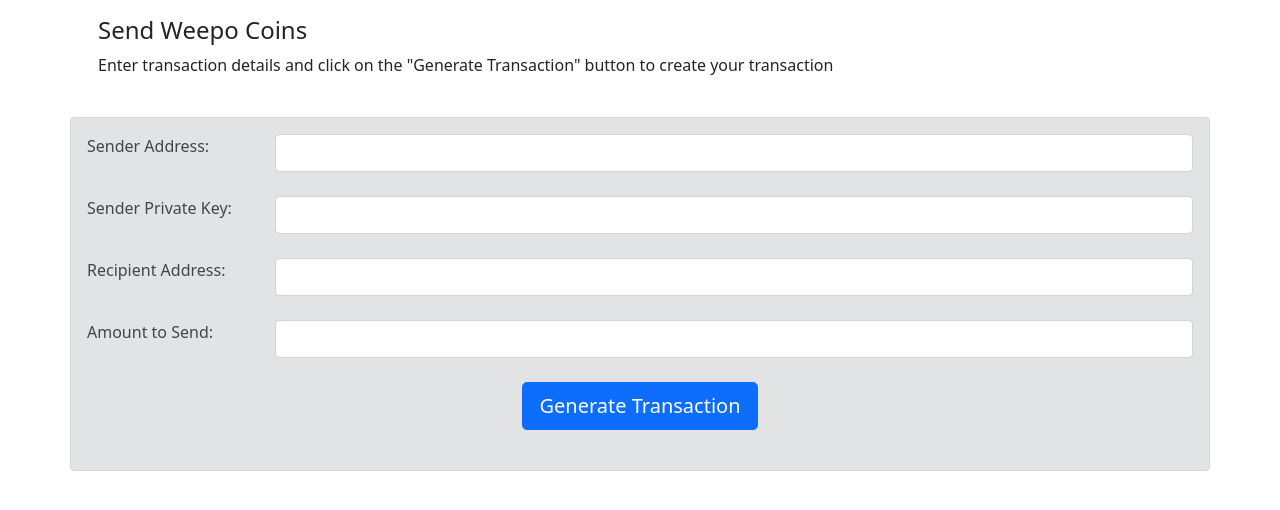
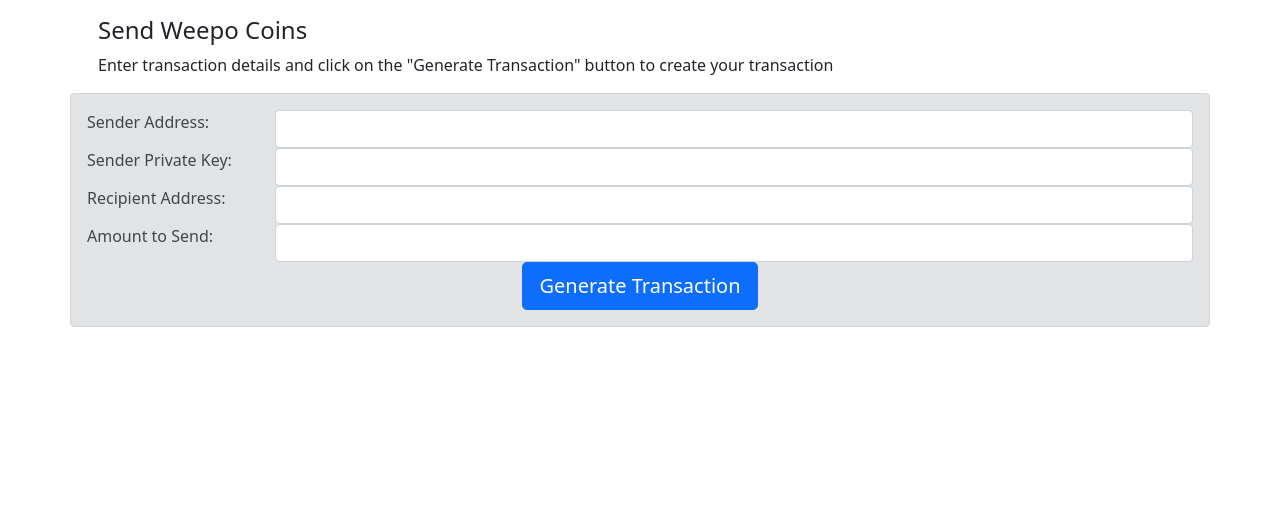
Before and after one commit to ForrusFire/weepochain, a Flask app: template weepochain/client/templates/create_transaction.html in a window 1280 px wide. Shown: the part 56-566 px from the top of the page. Run offline with Flask 2, Linux system fonts and the light colour scheme; the template is opened without the code that fills it, so the values that code supplies are empty.

Commit message:
removed html breaks

```diff
--- a/weepochain/blockchain/static/styles.css
+++ b/weepochain/blockchain/static/styles.css
@@ -1,6 +1,8 @@
 /* SCBC April 2021 by Sam Chun */
 
 .scbc-hidden{display:none;}
+.scbc-breaktop{margin-top:18px;}
+.scbc-large-marginbottom{margin-bottom:40px;}
 
 .spinner, .spinner:before, .spinner:after{border-radius: 50%;}
 .spinner{color:#ffffff; font-size:22px; text-indent:-99999px; margin:0px auto; position:relative; width:20px; height:20px; box-shadow:inset 0 0 0 2px;
--- a/weepochain/blockchain/templates/settings.html
+++ b/weepochain/blockchain/templates/settings.html
@@ -17,7 +17,6 @@
 		<link rel="stylesheet" type="text/css" href="https://cdn.datatables.net/1.10.24/css/jquery.dataTables.css">
 		<link rel="stylesheet" href="../static/styles.css">
 	</head>
-
 
 	<body>
 		<!--Navbar-->
@@ -61,9 +60,7 @@
                     </div>
                 </div>
 
-                <br>
-
-                <div class="row">
+                <div class="row scbc-breaktop">
                     <div class="col-lg-12 text-center">
                         <input type="button" id="add_node_button" class="btn btn-primary btn-lg" value="Add Nodes">
                     </div>
@@ -86,7 +83,6 @@
             </div>
         </div>
 
-
 		<!--Scripts-->
 		<script src="https://ajax.googleapis.com/ajax/libs/jquery/3.5.1/jquery.min.js"></script>
 		<script type="text/javascript" charset="utf8" src="https://cdn.datatables.net/1.10.24/js/jquery.dataTables.js"></script>
--- a/weepochain/client/static/styles.css
+++ b/weepochain/client/static/styles.css
@@ -1,3 +1,5 @@
 /* SCC April 2021 by Sam Chun */
 
 .scc-hidden{display:none;}
+.scc-breaktop{margin-top:24px;}
+.scc-large-breaktop{margin-top:48px;}
--- a/weepochain/client/templates/create_transaction.html
+++ b/weepochain/client/templates/create_transaction.html
@@ -16,7 +16,6 @@
 			integrity="sha384-eOJMYsd53ii+scO/bJGFsiCZc+5NDVN2yr8+0RDqr0Ql0h+rP48ckxlpbzKgwra6" crossorigin="anonymous">
 		<link rel="stylesheet" href="/static/styles.css">
 	</head>
-
 
 	<body>
 		<!--Navbar-->
@@ -42,7 +41,6 @@
 			</div>
 		</nav>
 
-
 		<!--Transaction Creator-->
         <div class="container">
             <div class="row">
@@ -55,9 +53,7 @@
             </div>
         </div>
 
-        <br>
-
-        <div class="container alert alert-secondary">
+        <div class="container alert alert-secondary scc-breaktop">
             <form id="transaction_form">
                 <div class="row">
                     <label class="col-sm-2">Sender Address:</label>
@@ -66,45 +62,34 @@
                     </div>
                 </div>
 
-                <br>
-
-                <div class="row">
+                <div class="row scc-breaktop">
                     <label class="col-sm-2">Sender Private Key:</label>
                     <div class="col-sm-10">
                         <input type="text" name="sender_private_key" id="sender_private_key" rows="2" class="form-control">
                     </div>
                 </div>
 
-                <br>
-
-                <div class="row">
+                <div class="row scc-breaktop">
                     <label class="col-sm-2">Recipient Address:</label>
                     <div class="col-sm-10">
                         <input type="text" name="recipient" id="recipient" rows="2" class="form-control">
                     </div>
                 </div>
 
-                <br>
-
-                <div class="row">
+                <div class="row scc-breaktop">
                     <label class="col-sm-2">Amount to Send:</label>
                     <div class="col-sm-10">
                         <input type="text" name="amount" id="amount" rows="2" class="form-control">
                     </div>
                 </div>
 
-                <br>
-
-                <div class="row">
+                <div class="row scc-breaktop">
                     <div class="col-lg-12 text-center">
                         <input type="button" id="generate_transaction" class="btn btn-primary btn-lg" value="Generate Transaction">
                     </div>
                 </div>
-
-                <br>
             </form>
         </div>
-
 
         <!--Transction Modal-->
         <div class="modal modal-alert fade" id="transactionModal" tabindex="-1" role="dialog" aria-labelledby="transactionModal" aria-hidden="true">
@@ -162,7 +147,6 @@
             </div>
         </div>
 
-
         <!-- Alert Message for successful transaction -->
         <div class="modal modal-alert fade" id="success_transaction_modal" tabindex="-1" role="dialog" aria-labelledby="successModal" aria-hidden="true">
             <div class="modal-dialog">
@@ -185,7 +169,6 @@
             </div>
         </div>
 
-
 		<!--Scripts-->
 		<script src="https://ajax.googleapis.com/ajax/libs/jquery/3.5.1/jquery.min.js"></script>
         <script src="https://cdn.jsdelivr.net/npm/bootstrap@5.0.0-beta3/dist/js/bootstrap.bundle.min.js"
```
Also changed, not shown: weepochain/blockchain/templates/index.html (+3 -11 lines), weepochain/client/templates/create_wallet.html (+3 -13 lines), weepochain/client/templates/index.html (+5 -17 lines).
